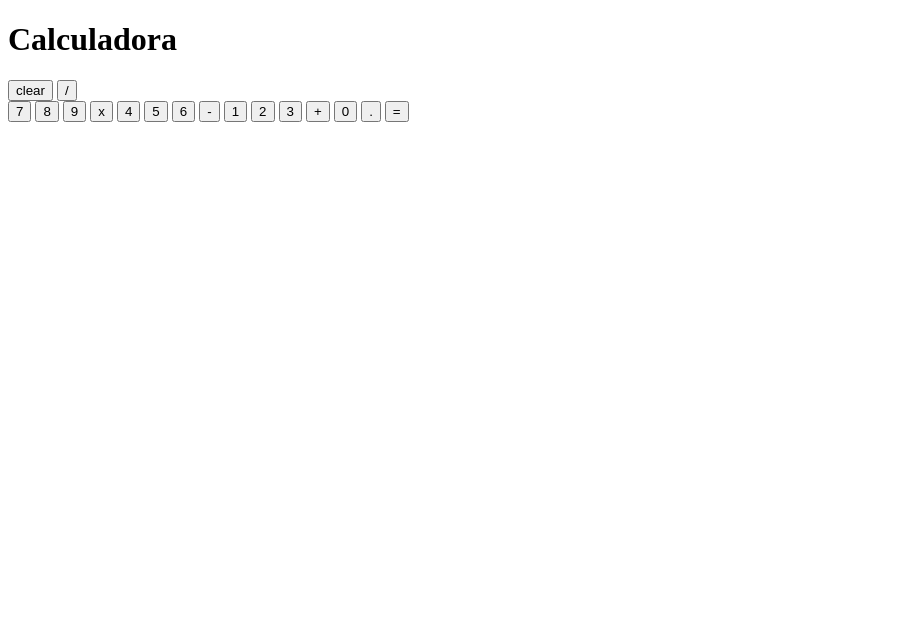
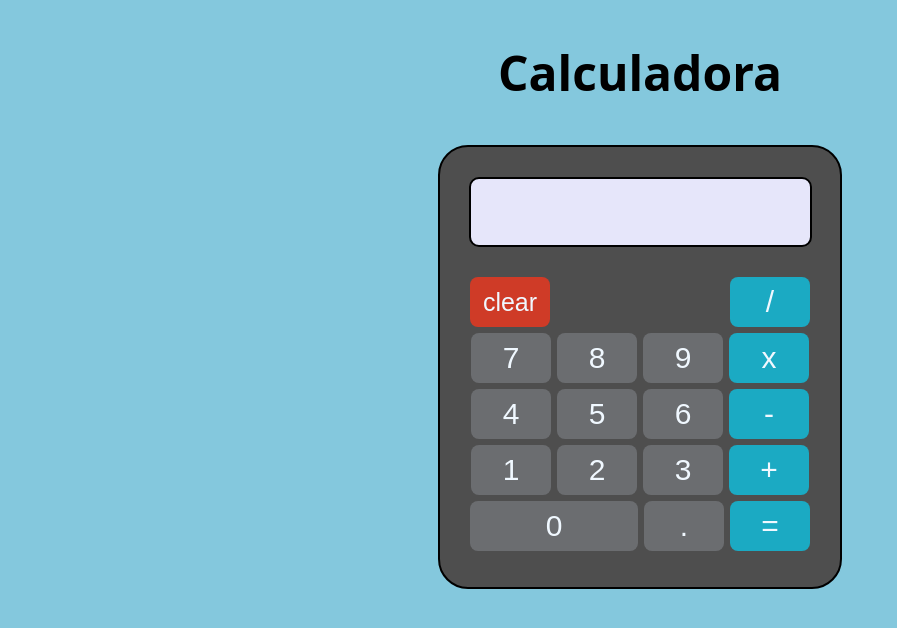
Before and after one commit to ColtMoons/Calculator-Js, a plain HTML site: page index.html in a window 1280 px wide. Shown: the whole page, without its empty margins (0-897 px from the left). Drawn offline with Linux system fonts and the light colour scheme.

Commit message:
Create styles for the calculator

```diff
--- a/index.html
+++ b/index.html
@@ -2,13 +2,14 @@
 <html lang="en">
 <head>
     <meta charset="UTF-8">
+    <link rel="stylesheet" href="style.css">
     <script src="script.js" defer></script>
     <title>Calculadora</title>
 </head>
 <body>
     <div class="header"><h1>Calculadora</h1></div>
     <div class="container">
-        <div id="calculadora">
+        <div id="calculator">
             <div class="display"></div>
             <div class="buttons">
                 <div class="topButtons">
@@ -28,7 +29,7 @@
                     <button class="numbers"> 2 </button>
                     <button class="numbers"> 3 </button>
                     <button class="operator"> + </button>
-                    <button class="numbers"> 0 </button>
+                    <button class="numbers zero"> 0 </button>
                     <button class="numbers"> . </button>
                     <button class="operator"> = </button>
                 </div>
--- a/style.css
+++ b/style.css
@@ -0,0 +1,81 @@
+body{
+    margin: 0;
+    background-color: rgba(36, 158, 196, 0.562);
+    text-align: center;
+}
+
+.header h1{
+    margin: 0;
+    padding: 40px;
+    font-family: system-ui, -apple-system, BlinkMacSystemFont, 'Segoe UI', Roboto, Oxygen, Ubuntu, Cantarell, 'Open Sans', 'Helvetica Neue', sans-serif;
+
+    font-size: 48px;
+    font-weight: bolder;
+
+}
+
+.container{
+    display: flex;
+    justify-content: center;
+}
+
+#calculator{
+    border: 2px solid black;
+    background-color: rgb(78, 78, 78);
+    width: 400px;
+    height: 440px;
+    border-radius: 30px;
+    display: flex;
+    flex-direction: column;
+    align-items: center;
+}
+
+.display{
+    border: 2px solid black;
+    margin: 30px 35px;
+    box-sizing: border-box;
+    height: 70px;
+    width: 343px;
+    background-color: lavender;
+
+    border-radius: 10px;
+}
+
+button{
+    width: 80px;
+    height: 50px;
+    border: none;
+    border-radius: 8px;
+    font-size: 30px;
+    color: aliceblue;
+}
+
+.topButtons{
+    display: flex;
+    justify-content: space-between;
+}
+
+.bottonButtons{
+    display: flex;
+    flex-wrap: wrap;
+    justify-content: center;
+    width: 340px;
+    gap: 6px;
+    padding-top: 6px;
+}
+
+.zero{
+    flex: 1;
+}
+
+.numbers{
+    background-color: rgba(159, 165, 173, 0.356);
+}
+
+.clear{
+    font-size: 25px;
+    background-color: rgba(231, 56, 33, 0.849);
+}
+.operator{
+    background-color: rgba(0, 217, 255, 0.658);
+}
```
